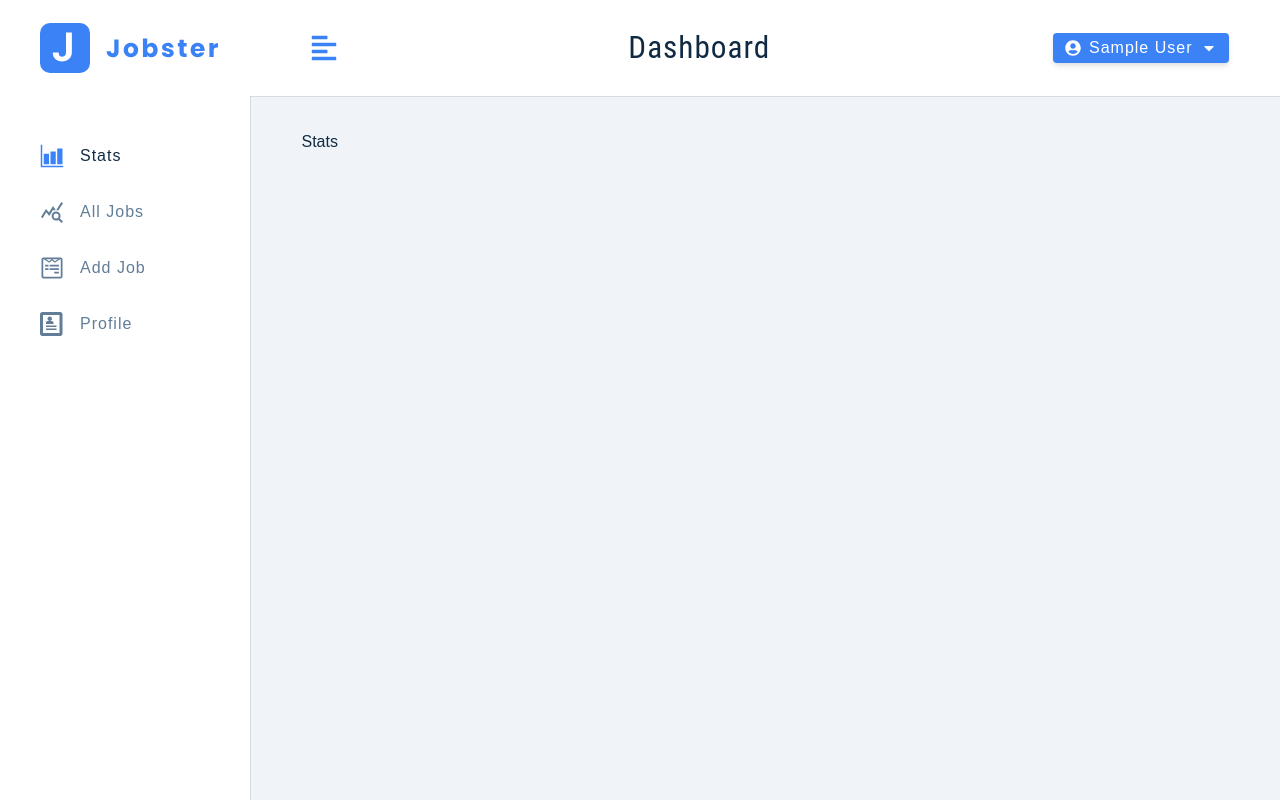
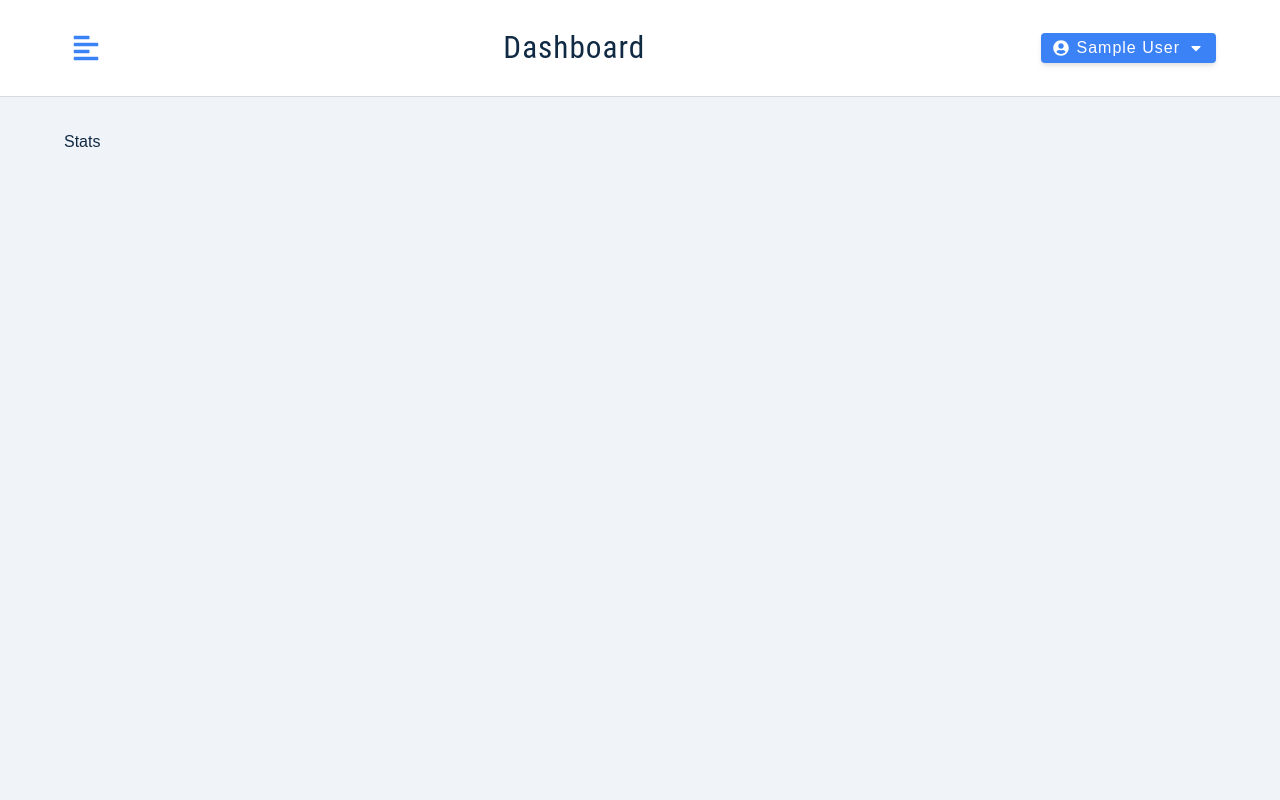
Before and after one commit to aljorgevi/find-job-redux, a React (Create React App) app: page / in a window 1280 px wide. Built offline with nearby package versions, Linux system fonts and the light colour scheme; sample sign-in values are in the browser's storage.

Commit message:
change default way to show sidebar

```diff
--- a/src/components/BigSidebar.js
+++ b/src/components/BigSidebar.js
@@ -11,8 +11,8 @@ const BigSidebar = () => {
 			<div
 				className={
 					isSidebarOpen
-						? 'sidebar-container '
-						: 'sidebar-container show-sidebar'
+						? 'sidebar-container show-sidebar'
+						: 'sidebar-container '
 				}
 			>
 				<div className='content'>
```
